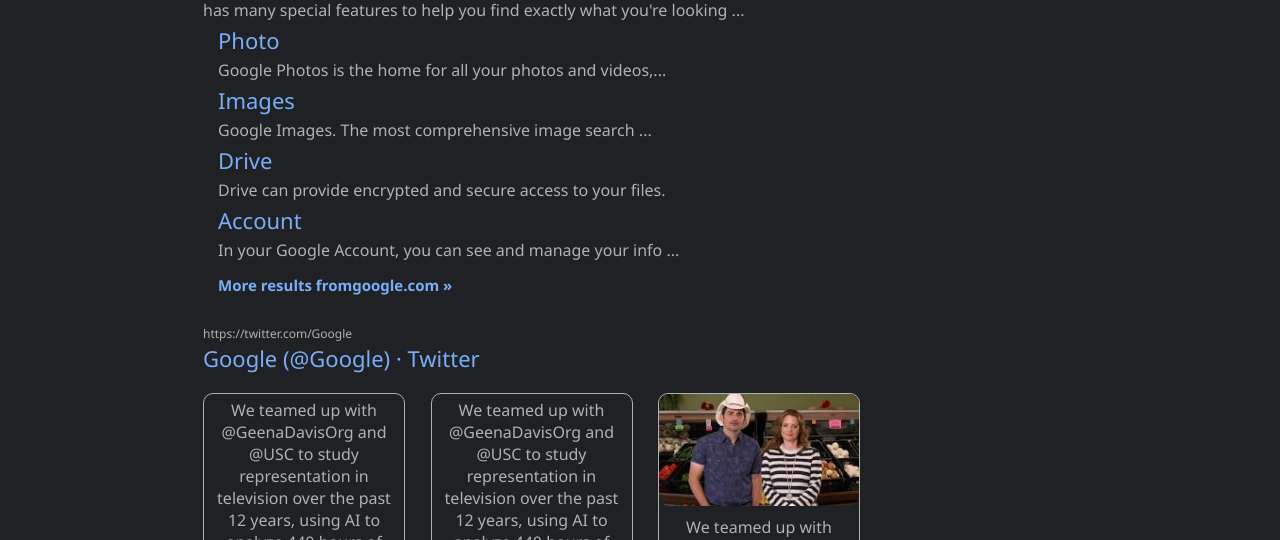
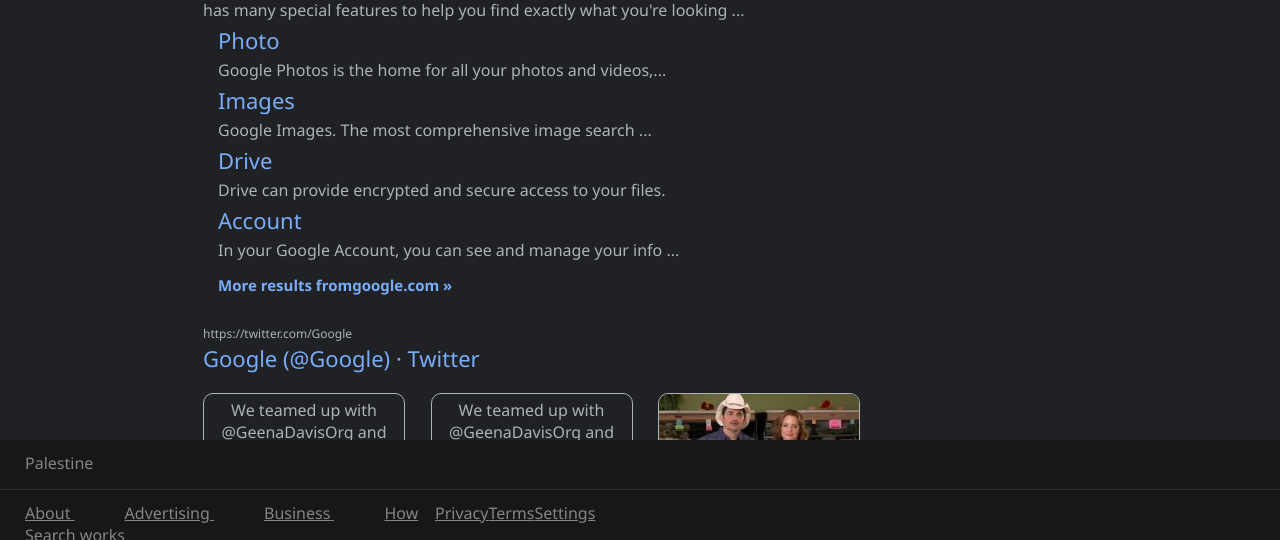
Before and after one commit to Abood-hass/google-results-clone, a plain HTML site: page index.html in a window 1280 px wide. Shown: the part 260-800 px from the top of the page. Drawn offline with nearby package versions, Linux system fonts and the light colour scheme.

Commit message:
working on the footer

```diff
--- a/index.html
+++ b/index.html
@@ -237,5 +237,46 @@
         </div>
     </div>
 </body>
+<footer>
+    <div class="footer">
+        <!-- the user location -->
+        <div style="border-bottom: 1px solid #303132 ;">
+            Palestine
+        </div>
+        <div>
+            <!-- about, advertising and etc buttons (right side)-->
+            <div>
+                <a href="https://about.google/?utm_source=google-PS&utm_medium=referral&utm_campaign=hp-footer&fg=1">
+                    About
+                </a>
+                <span> </span>
+                <a
+                    href="https://www.google.com/intl/en_ps/ads/?subid=ww-ww-et-g-awa-a-g_hpafoot1_1!o2&utm_source=google.com&utm_medium=referral&utm_campaign=google_hpafooter&fg=1">
+                    Advertising
+                </a><span> </span>
+                <a
+                    href="https://www.google.com/services/?subid=ww-ww-et-g-awa-a-g_hpbfoot1_1!o2&utm_source=google.com&utm_medium=referral&utm_campaign=google_hpbfooter&fg=1">
+                    Business
+                </a><span> </span>
+                <a href="https://google.com/search/howsearchworks/?fg=1">
+                    How Search works
+                </a>
+            </div>
+            <!-- privacy and etc buttons (left side)-->
+
+            <div style="display: grid; grid-template-columns: 1fr 1fr 1fr; width: 100px; float: left;">
+                <a href="https://about.google/?utm_source=google-PS&utm_medium=referral&utm_campaign=hp-footer&fg=1">
+                    Privacy
+                </a>
+                <a href="https://about.google/?utm_source=google-PS&utm_medium=referral&utm_campaign=hp-footer&fg=1">
+                    Terms
+                </a>
+                <a href="https://about.google/?utm_source=google-PS&utm_medium=referral&utm_campaign=hp-footer&fg=1">
+                    Settings
+                </a>
+            </div>
+        </div>
+    </div>
+</footer>
 
 </html>
--- a/style.css
+++ b/style.css
@@ -125,6 +125,7 @@ header>div>div:nth-of-type(3) {
 }
 
 /* body style */
+
 body>div {
     margin: 10px 195px;
 }
@@ -335,6 +336,49 @@ body>div>div>div>* {
     border-radius: 10px;
 }
 
+.footer {
+    height: 100px;
+    width: 100%;
+    position: fixed;
+    bottom: 0%;
+    left: 0%;
+    box-sizing: border-box;
+    color: #848589;
+}
+
+.footer>div {
+    box-sizing: border-box;
+    background-color: #171717;
+    height: 50%;
+    width: 100%;
+    padding: 12px 25px;
+    display: grid;
+    grid-template-columns: 1fr 1fr 1fr;
+}
+
+.footer>div>div {
+    width: 100%;
+    background-color: inherit;
+}
+
+.footer>div>div>span {
+    cursor: auto;
+    padding-left: 25px;
+    padding-right: 25px;
+    background-color: #171717;
+}
+
+.footer>div>div>a {
+    border: none;
+    color: #848589;
+    background-color: #171717;
+}
+
+.footer>div>div>a:hover {
+    text-decoration-line: underline;
+    text-decoration-style: solid;
+}
+
 @media screen and (max-width:1323px) {
     header>div>div:nth-of-type(2) {
         display: none;
```
